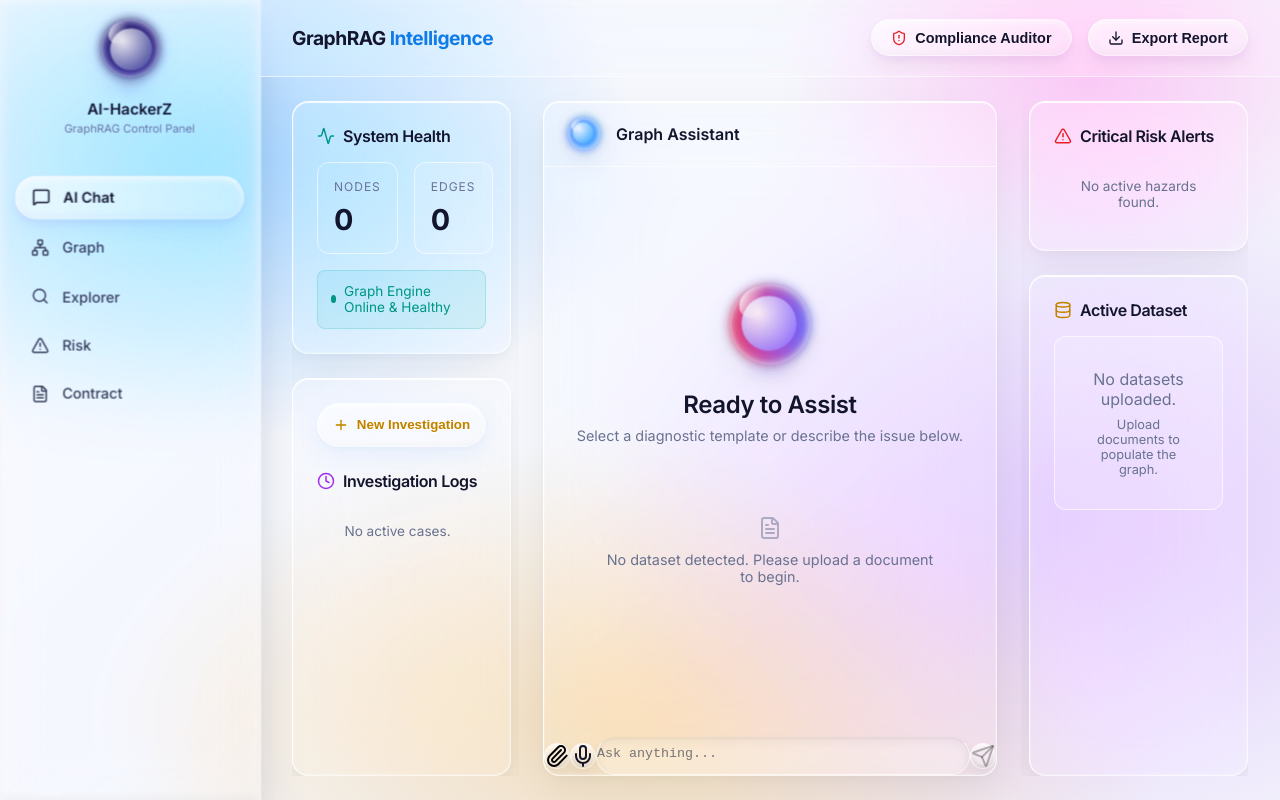
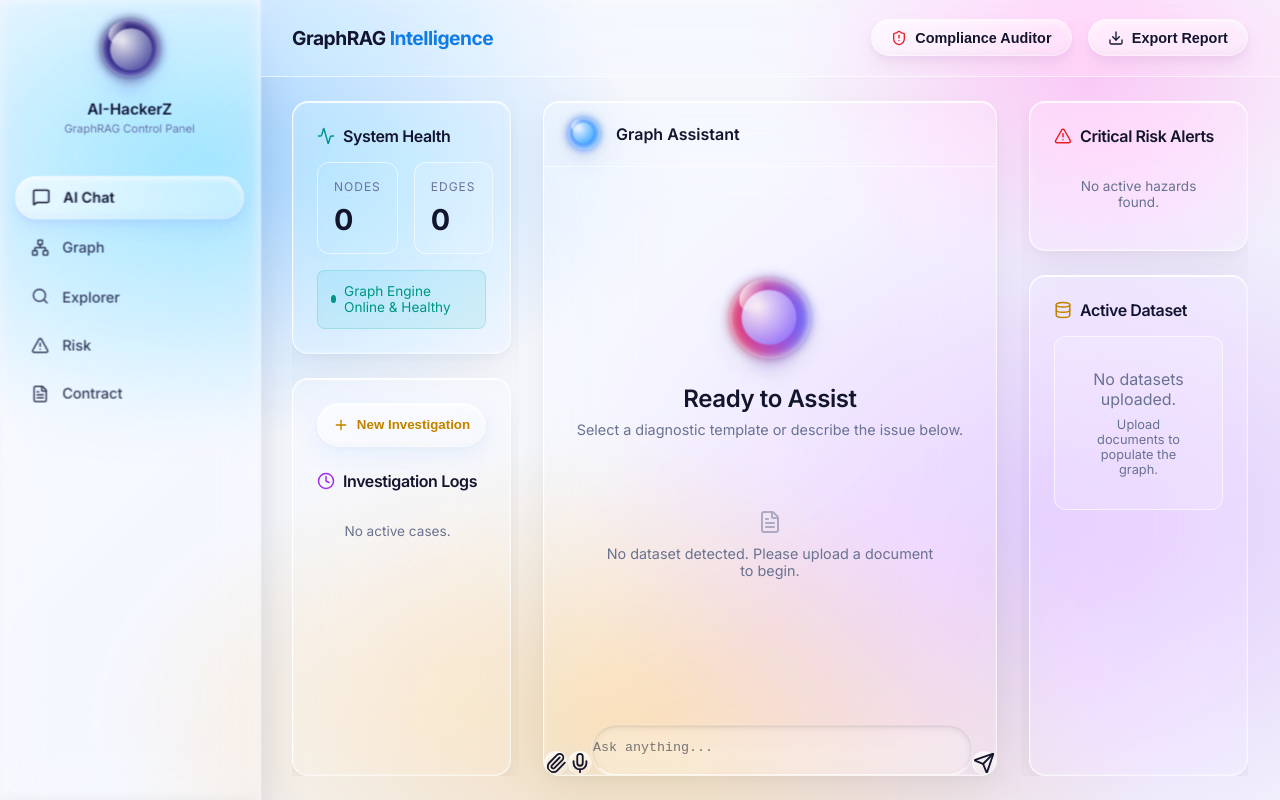
Before and after one commit to mohangowdakm03-crypto/AI-HAckerZ, a Next.js app in the folder frontend/: page / in a window 1280 px wide. Built offline with nearby package versions, Linux system fonts and the light colour scheme.

Commit message:
Revert ChatInput exactly to original layout as requested

```diff
--- a/frontend/src/components/ChatInput.tsx
+++ b/frontend/src/components/ChatInput.tsx
@@ -75,8 +75,7 @@ export default function ChatInput({
 
   return (
     <div className="px-6 py-4">
-      <form onSubmit={handleSend} className="w-full relative max-w-2xl mx-auto px-4">
-        <div className="flex items-center justify-center gap-6 w-full">
+      <form onSubmit={handleSend} className="w-full relative">
         <input
           type="file"
           ref={fileInputRef}
@@ -84,26 +83,27 @@ export default function ChatInput({
           accept=".txt,.pdf,.json"
           className="hidden"
         />
+        <div className="flex items-end gap-3 w-full">
           <button
             type="button"
-          className="apple-convex-button w-20 h-20 flex-shrink-0 flex items-center justify-center p-0"
+            className="liquid-btn w-12 h-12 flex-shrink-0 flex items-center justify-center p-0"
             onClick={() => fileInputRef.current?.click()}
             disabled={isUploading}
             title="Upload Document"
           >
-            {isUploading ? <Loader2 size={24} className="animate-spin" /> : <Paperclip size={24} />}
+            {isUploading ? <Loader2 size={22} className="animate-spin" /> : <Paperclip size={22} />}
           </button>
 
           <button
             type="button"
-          className={`apple-convex-button w-20 h-20 flex-shrink-0 flex items-center justify-center p-0 ${isListening ? 'text-rose-500' : 'text-inherit'}`}
+            className={`liquid-btn w-12 h-12 flex-shrink-0 flex items-center justify-center p-0 ${isListening ? 'text-rose-500' : 'text-inherit'}`}
             onClick={toggleListening}
             title="Voice Input"
           >
-            {isListening ? <MicOff size={24} className="pulse" /> : <Mic size={24} />}
+            {isListening ? <MicOff size={22} className="pulse" /> : <Mic size={22} />}
           </button>
 
-        <div className="apple-glass-pill flex-1 flex items-center px-6 min-h-[36px]">
+          <div className="liquid-input flex-1 flex items-center px-5 min-h-[48px]">
             <textarea
               value={input}
               onChange={e => {
@@ -123,16 +123,16 @@ export default function ChatInput({
               }}
               placeholder="Ask anything..."
               rows={1}
-            className="flex-1 bg-transparent border-none text-inherit text-sm outline-none resize-none font-inherit box-border min-h-[36px] max-h-[150px] py-[8px] leading-5 overflow-y-auto"
+              className="flex-1 bg-transparent border-none text-inherit text-base outline-none resize-none font-inherit box-border min-h-[48px] max-h-[150px] py-[14px] leading-5 overflow-y-auto"
             />
           </div>
 
           <button
             type="submit"
-            className={`apple-convex-button w-20 h-20 flex-shrink-0 flex items-center justify-center p-0 ${input.trim() ? 'text-cyan-500' : 'text-slate-500'}`}
+            className={`liquid-btn w-12 h-12 flex-shrink-0 flex items-center justify-center p-0 ${input.trim() ? 'text-cyan-500' : 'text-slate-500'}`}
             disabled={isLoading || !input.trim()}
           >
-            <Send size={24} />
+            <Send size={22} />
           </button>
         </div>
       </form>
```
Lines whose indentation alone changed are shown as unchanged.
